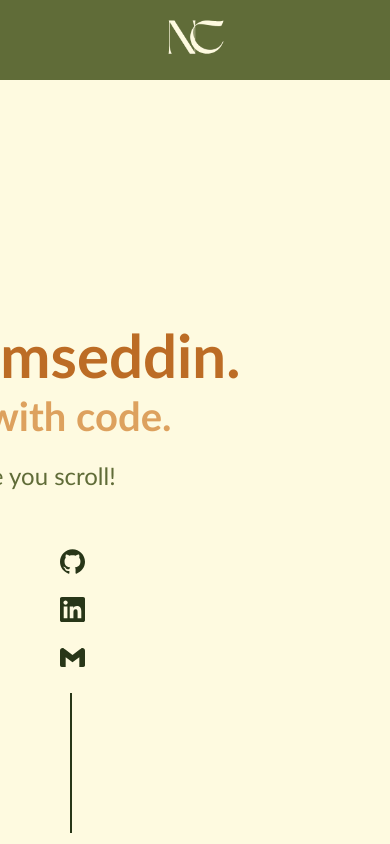
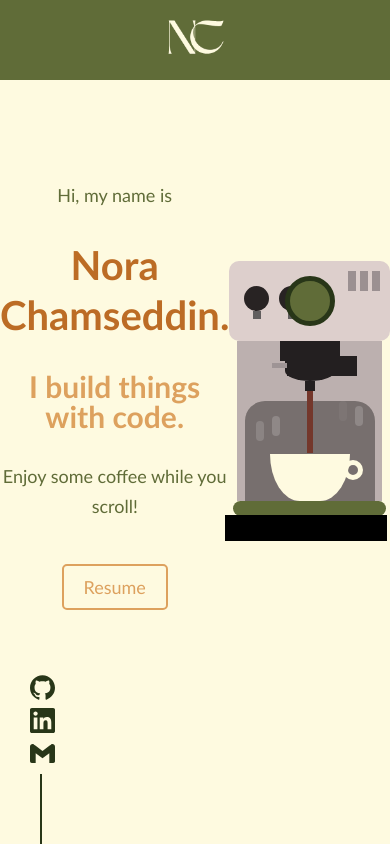
Before and after one commit to norachams/personal-Website, a Next.js app: page / in a window 390 px wide. Shown: the top 844 px of the page. Built offline with nearby package versions, Linux system fonts and the light colour scheme.

Commit message:
made banner responsive

```diff
--- a/styles/globals.css
+++ b/styles/globals.css
@@ -83,8 +83,6 @@
   cursor: pointer; /* Change the cursor to a pointer on hover */
 
 }
-
-
 
 
 /*ABOUT ME*/
@@ -871,3 +869,106 @@ color:#fefae0;
   left: -8px;
   background-color: #000;
 }
+/*////////////////////////////////////////////////////////////////////////////////////////////////////////////*/
+
+/*SMALLER WINDOWN*/
+
+
+@media (max-width: 1100px) {
+  .banner {
+    margin-left: 0;
+    align-items: center;
+    margin: auto;
+    margin-top: 100px;
+    padding-bottom: 300px;
+  }
+
+  .banner-text {
+    font-size: large;
+  }
+
+  .banner-name {
+    font-size: 40px;
+  }
+
+  .banner-desc {
+    font-size: 30px;
+  }
+}
+
+
+/*////////////////////////////////////////////////////////////////////////////////////////////////////////////*/
+
+/*PHONE MEDIA*/
+
+/*BANNER*/
+
+@media (max-width: 750px) {
+  .banner {
+    margin-top: 100px;
+    margin-left: 0;
+    text-align: center;
+    display: flex;
+
+  }
+
+  .banner-text {
+    font-size: large;
+  }
+
+  .banner-name {
+    font-size: 40px;
+    line-height: 50px;
+  }
+
+  .banner-desc {
+    font-size: 30px;
+  }
+}
+
+/*COFFEE GIF*/
+
+@media only screen and (max-width: 1100px) {
+  /* Add your styles here */
+  .container {
+    /* Make the width and height of the container smaller */
+    /* Change the position of the container to be below the banner text */
+    position: relative;
+    top: auto;
+    left: auto;
+    margin-top: 20px;
+
+  }
+}
+
+
+
+/*SOCIALS*/
+@media (max-width: 768px) {
+  .social-icons::after {
+    content: "";
+    position: absolute;
+    height: 100px;
+    width: 2px;
+    background-color: #283618;
+    margin-left: 10px;
+  }
+    .social-icon a {
+      display: block;
+      height: 25px;
+      background-size: cover;
+      background-color: transparent;
+
+
+
+    }
+
+    .social-icons {
+      top: 80%;
+
+      margin-left: 30px;
+
+    }
+
+
+}
```
